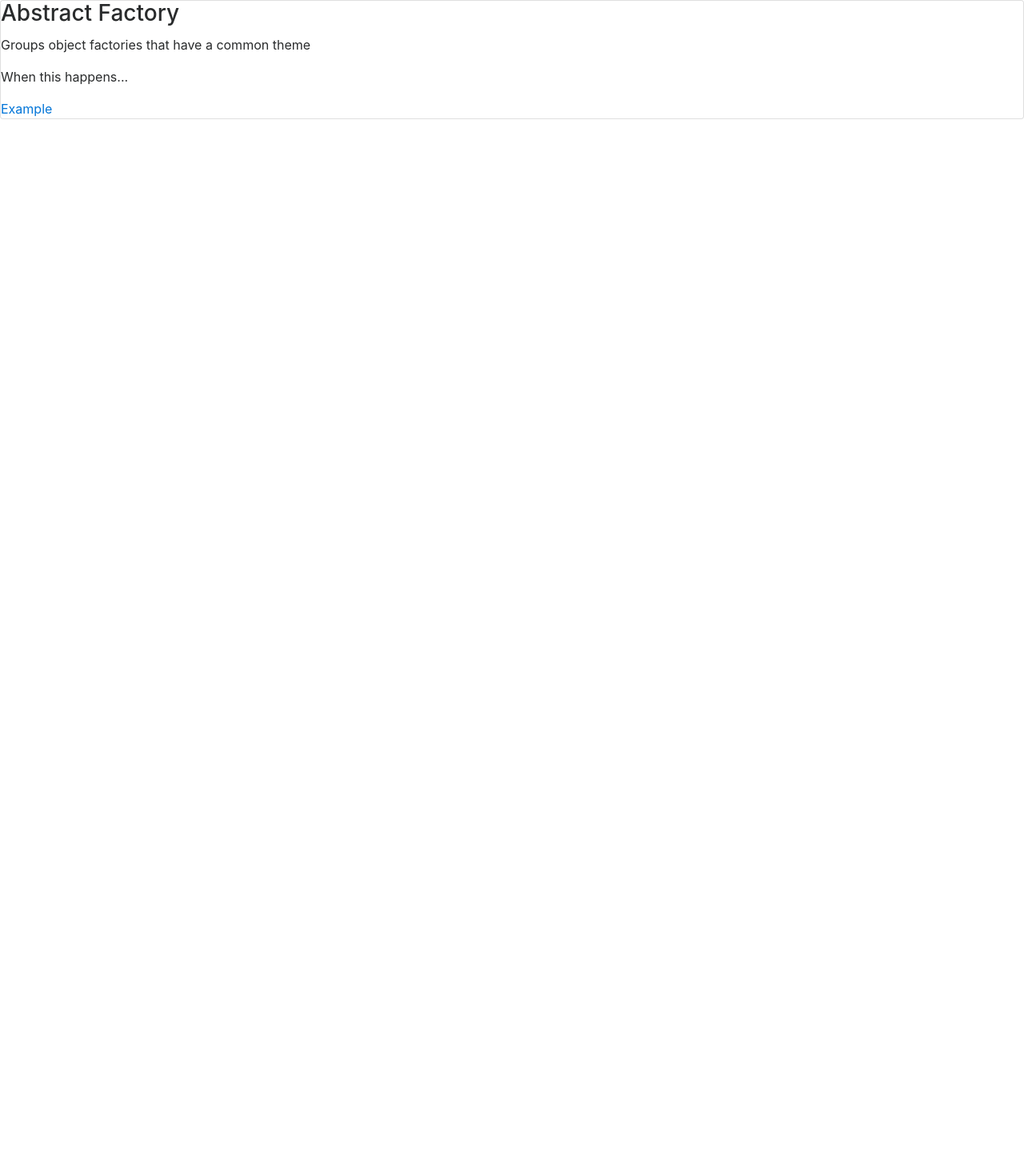
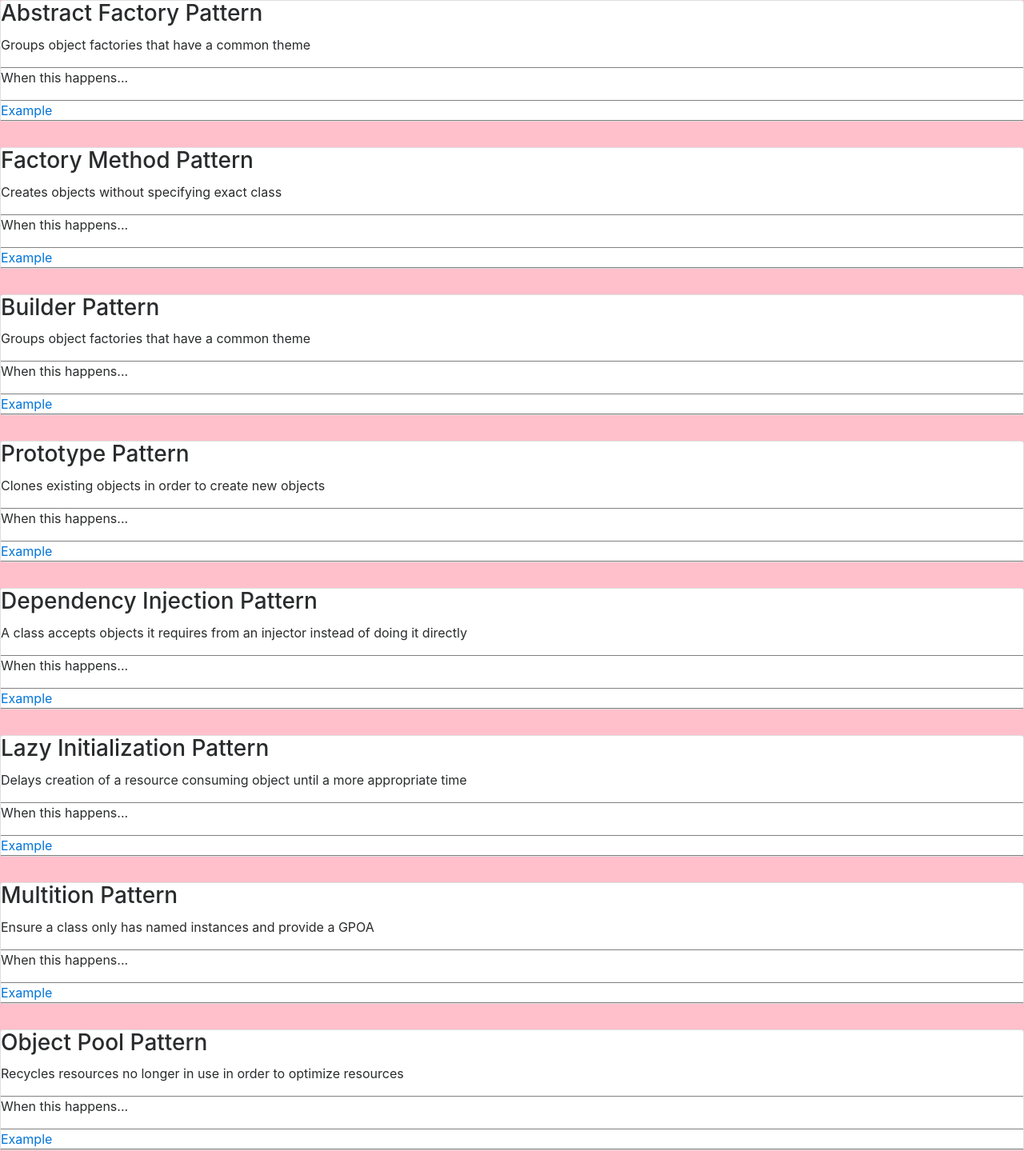
Before and after one commit to kevintrogers/design-pattern-cards, a Vue app in the folder design-cards/: page / in a window 1280 px wide. Shown: the top 1469 px of the page at 80% size. Before the commit the page ends 800 px from the top, so only its background shows below. Built offline with nearby package versions, Linux system fonts and the light colour scheme.

Commit message:
finished creational pattern outlines

```diff
--- a/design-cards/src/App.vue
+++ b/design-cards/src/App.vue
@@ -1,7 +1,8 @@
 <template>
-  <div class='card' >
+  <div class='card-list' >
     <div v-for="pattern in patterns">
-      <h3 class='card-title'> {{pattern.title}}</h3>
+      <div class='card'>
+        <h3 class='card-title'> {{pattern.title}} Pattern</h3>
         <div class='card-content'>
           <p> {{pattern.content}}</p>
         </div>
@@ -11,7 +12,7 @@
         <div class='card-content'>
           <a :href="pattern.source">Example</a>
         </div>
-
+      </div>
 
     </div>
   </div>
@@ -30,7 +31,68 @@ export default {
           useCase: 'When this happens...',
           example: 'For Example...',
           source: 'http://spicymonkeymedia.com'
-        }
+        },
+        { title: 'Factory Method',
+          content: 'Creates objects without specifying exact class',
+          useCase: 'When this happens...',
+          example: 'For Example...',
+          source: 'http://spicymonkeymedia.com'
+        },
+        { title: 'Builder',
+          content: 'Groups object factories that have a common theme',
+          useCase: 'When this happens...',
+          example: 'For Example...',
+          source: 'http://spicymonkeymedia.com'
+        },
+        { title: 'Prototype',
+          content: 'Clones existing objects in order to create new objects',
+          useCase: 'When this happens...',
+          example: 'For Example...',
+          source: 'http://spicymonkeymedia.com'
+        },
+        { title: 'Dependency Injection',
+          content: 'A class accepts objects it requires from an injector instead of doing it directly',
+          useCase: 'When this happens...',
+          example: 'For Example...',
+          source: 'http://spicymonkeymedia.com'
+        },
+         { title: 'Lazy Initialization',
+          content: 'Delays creation of a resource consuming object until a more appropriate time',
+          useCase: 'When this happens...',
+          example: 'For Example...',
+          source: 'http://spicymonkeymedia.com'
+        },
+         { title: 'Multition',
+          content: 'Ensure a class only has named instances and provide a GPOA',
+          useCase: 'When this happens...',
+          example: 'For Example...',
+          source: 'http://spicymonkeymedia.com'
+        },
+         { title: 'Object Pool',
+          content: 'Recycles resources no longer in use in order to optimize resources',
+          useCase: 'When this happens...',
+          example: 'For Example...',
+          source: 'http://spicymonkeymedia.com'
+        },
+         { title: 'Singleton',
+          content: 'Ensure a class only has one instance and provide GPOA',
+          useCase: 'When this happens...',
+          example: 'For Example...',
+          source: 'http://spicymonkeymedia.com'
+        },
+         { title: 'Resource acquisition is initialization (RIIA)',
+          content: 'Ensure that resourcesare properly released by tying them to the lifespan of related object',
+          useCase: 'When this happens...',
+          example: 'For Example...',
+          source: 'http://spicymonkeymedia.com'
+        },
+         { title: 'Abstract Factory',
+          content: 'Groups object factories that have a common theme',
+          useCase: 'When this happens...',
+          example: 'For Example...',
+          source: 'http://spicymonkeymedia.com'
+        },
+
       ]
     }
 
@@ -41,5 +103,14 @@ export default {
 </script>
 
 <style>
+.card-list {
+  background: pink;
+}
+.card {
+  margin-bottom: 2em;
+}
+.card-content{
+  border-bottom: 1px solid gray;
+}
 
 </style>
```
Lines whose indentation alone changed are shown as unchanged.
